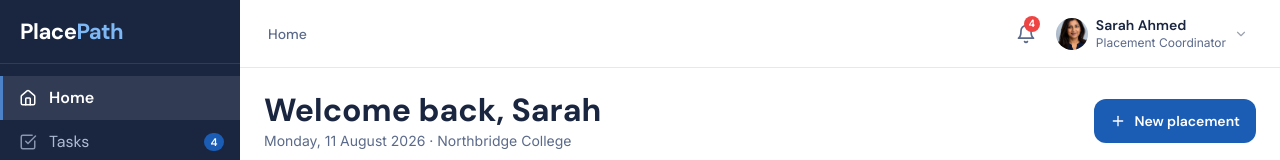
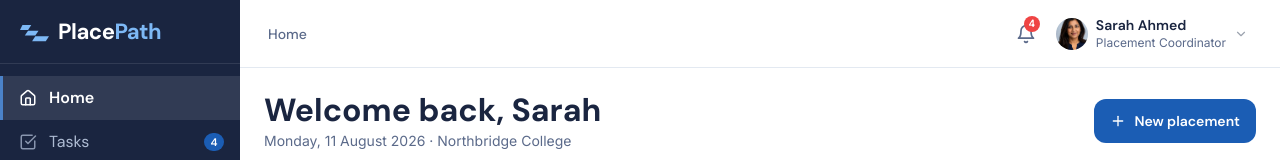
Before and after one commit to SophiePurewal/placepath-demo, a React (Vite) app: page / in a window 1280 px wide. Both pictures are taken after a click on the button "Sign in". Shown: the top 160 px of the page. Built offline with nearby package versions, Linux system fonts and the light colour scheme.

Commit message:
Use flat PlacePath brand mark in navigation

```diff
--- a/src/components/Sidebar.tsx
+++ b/src/components/Sidebar.tsx
@@ -1,5 +1,6 @@
 import { useEffect, useRef } from "react";
 import ProfileAvatar from "./ProfileAvatar";
+import BrandLogo from "./BrandLogo";
 import {
   Home,
   CheckSquare,
@@ -156,38 +157,14 @@ export default function Sidebar({
     <div className="flex flex-col h-full">
       {/* Logo */}
       <div
-        className="flex items-center px-5 border-b"
+        className={`flex items-center border-b ${collapsed ? "justify-center px-2" : "px-5"}`}
         style={{
           height: 64,
           borderColor: "rgba(255,255,255,0.1)",
           minHeight: 64,
         }}
       >
-        {!collapsed && (
-          <span
-            style={{
-              fontFamily: "var(--font-display)",
-              fontWeight: 700,
-              fontSize: 22,
-              color: "#ffffff",
-              letterSpacing: "-0.5px",
-            }}
-          >
-            Place<span style={{ color: "#7db8f5" }}>Path</span>
-          </span>
-        )}
-        {collapsed && (
-          <span
-            style={{
-              fontFamily: "var(--font-display)",
-              fontWeight: 700,
-              fontSize: 20,
-              color: "#7db8f5",
-            }}
-          >
-            PP
-          </span>
-        )}
+        <BrandLogo size="md" dark markOnly={collapsed} />
         {/* mobile close */}
         <button
           ref={closeButtonRef}
```
